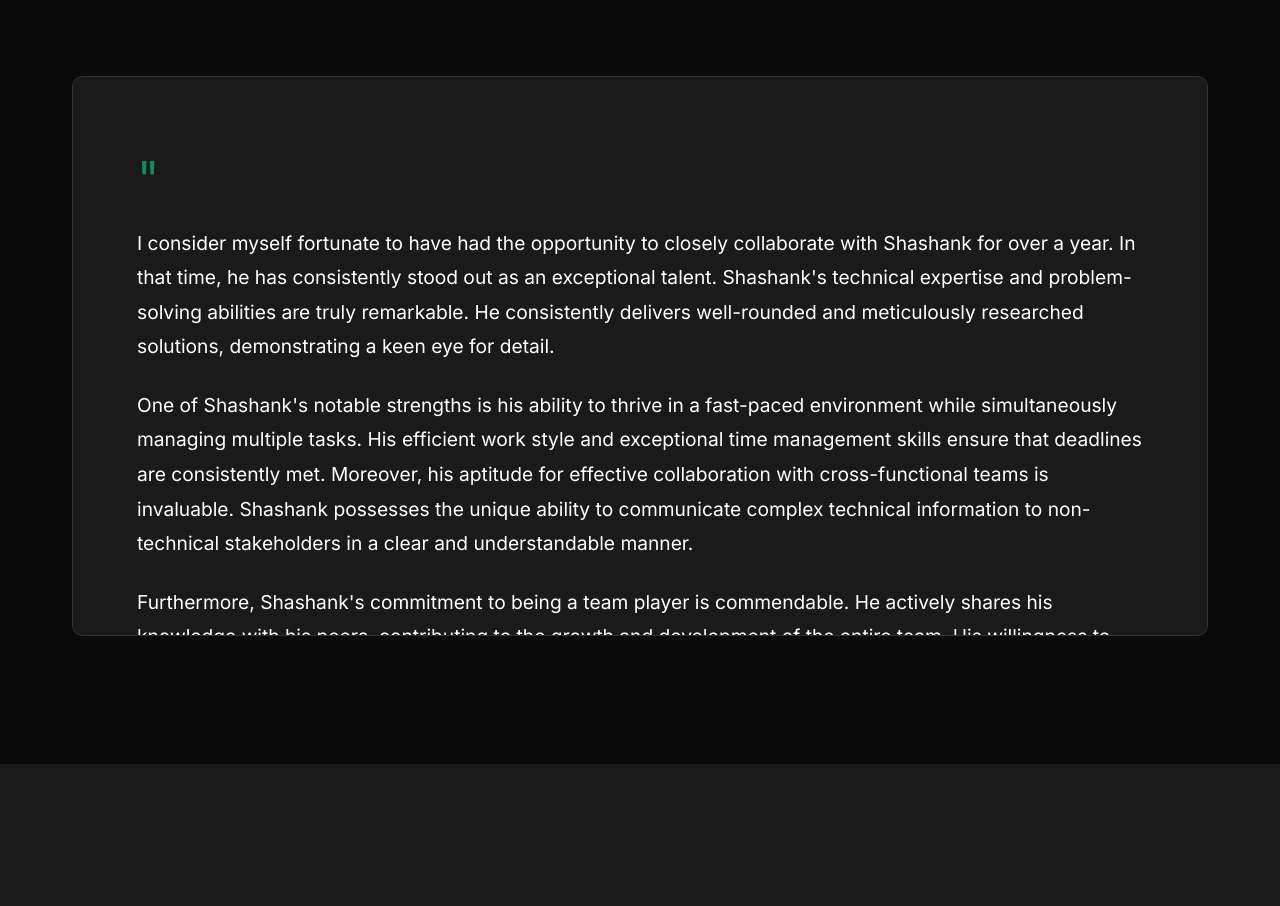
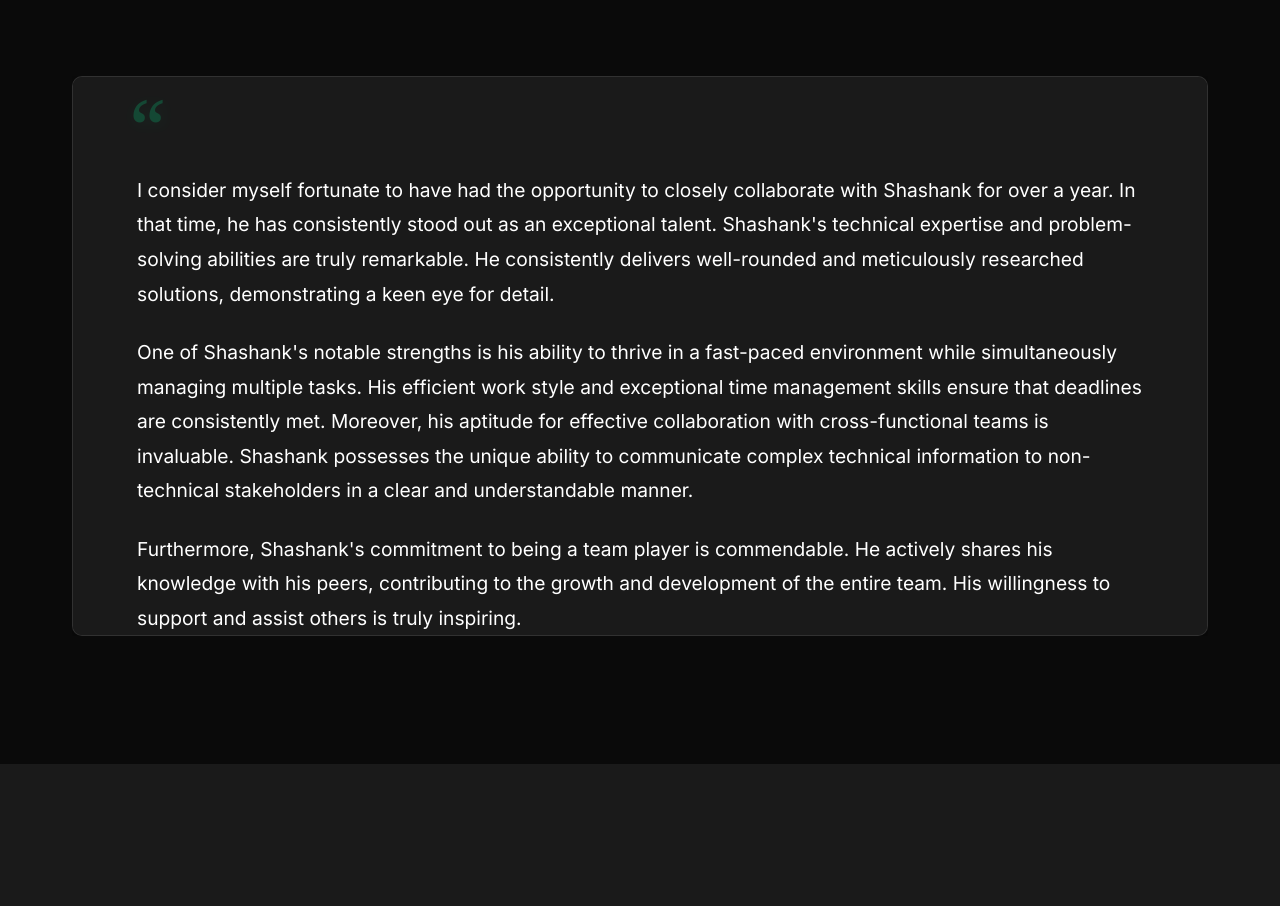
Before and after one commit to shashank1227/shashank-portfolio, a React (Create React App) app: page / in a window 1280 px wide. Shown: the part 4640-5546 px from the top of the page. Built offline with nearby package versions, Linux system fonts and the light colour scheme.

Commit message:
Enhance quote icon in testimonials with stylized double inverted comma

```diff
--- a/src/components/Testimonials.tsx
+++ b/src/components/Testimonials.tsx
@@ -114,10 +114,25 @@ const TestimonialCard = styled(motion.div)`
 `;
 
 const QuoteIcon = styled.span`
-  font-size: 3rem;
+  font-size: 5rem;
   color: ${({ theme }) => theme.colors.primary};
-  opacity: 0.5;
-  margin-bottom: ${({ theme }) => theme.spacing.xs};
+  opacity: 0.2;
+  margin-bottom: ${({ theme }) => theme.spacing.md};
+  margin-left: -8px;
+  font-family: 'Georgia', serif;
+  position: relative;
+  line-height: 0;
+  height: 50px;
+  display: block;
+  transform: translateY(-15px);
+  text-shadow: 2px 2px 15px rgba(0, 255, 157, 0.3);
+
+  &::before {
+    content: "\\201C"; /* Unicode for opening double quote */
+    position: absolute;
+    top: 0;
+    left: 0;
+  }
 `;
 
 const TestimonialText = styled.div`
@@ -278,7 +293,7 @@ const Testimonials: React.FC = () => {
                 transition={{ duration: 0.5 }}
                 viewport={{ once: true }}
               >
-                <QuoteIcon>"</QuoteIcon>
+                <QuoteIcon />
                 <TestimonialText>
                   {formatTestimonialText(testimonial.text)}
                 </TestimonialText>
```
